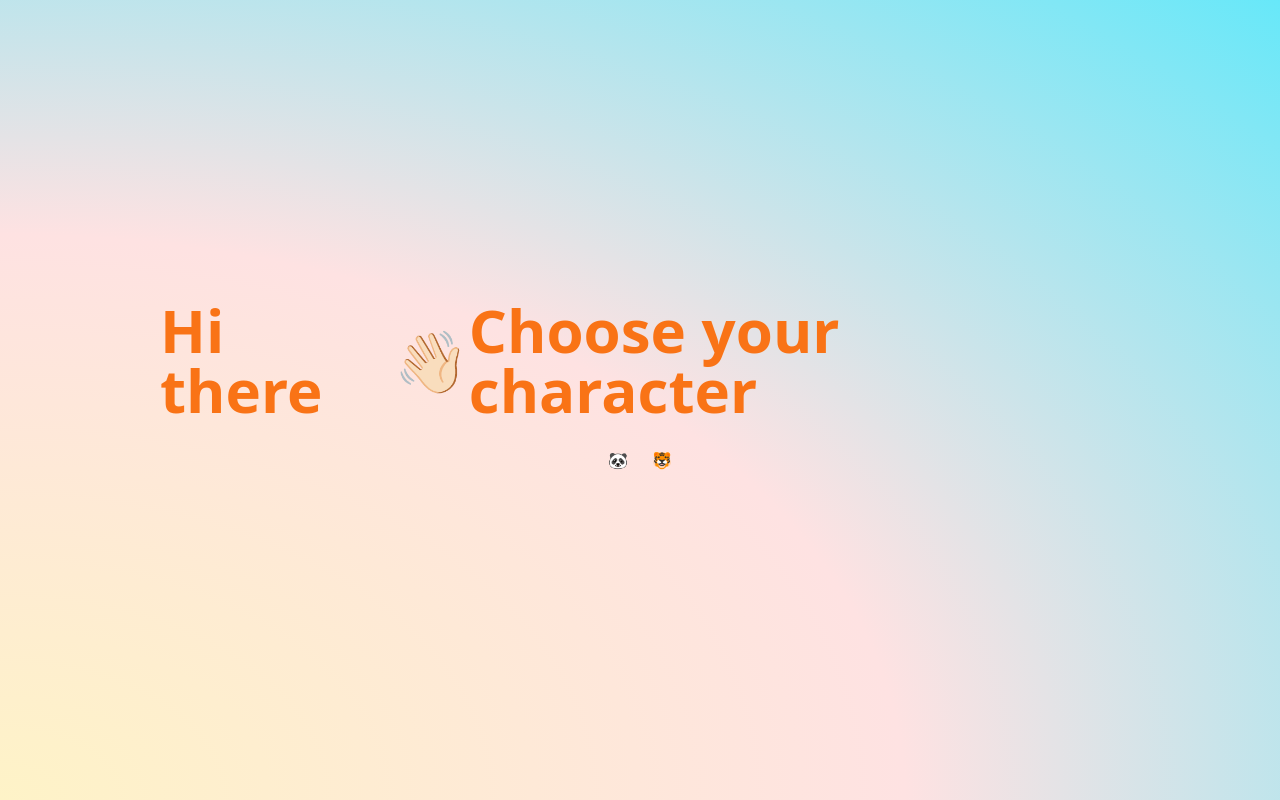
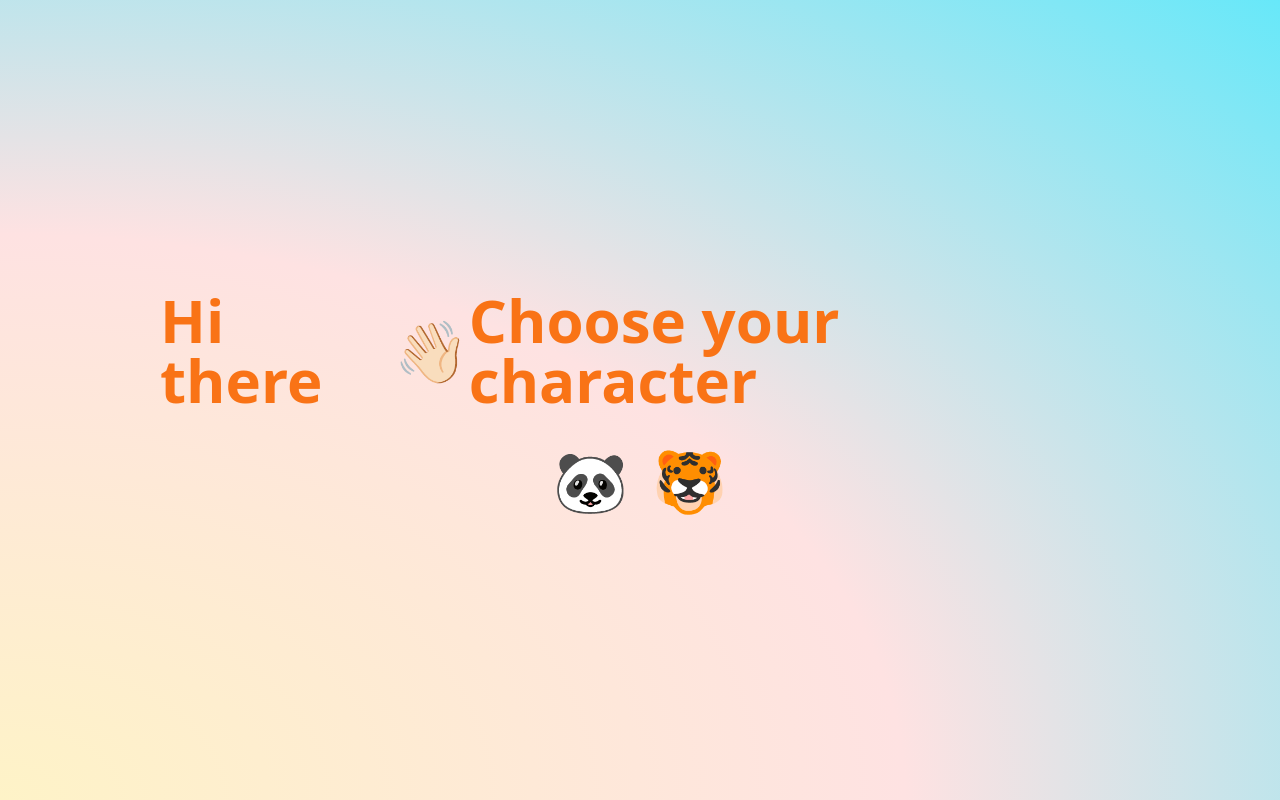
Before and after one commit to Tritintruong114/tictactoe-tailwind-UI-finish, a React (Create React App) app: page / in a window 1280 px wide. Built offline with nearby package versions, Linux system fonts and the light colour scheme.

Commit message:
finish the UI

```diff
--- a/src/components/Board.jsx
+++ b/src/components/Board.jsx
@@ -4,9 +4,9 @@ import Square from "./Square";
 export default function Board({ color, squares, handleClick }) {
   // const [title,setTitle] = useState()
   return (
-    <div className="md:flex">
-      <div className="md:flex flex flex-col h-fit w-fit justify-center items-center gap-3 ">
-        <div className="w-fit md:flex space-x-3 flex flex-row justify-center items-center">
+    <div className="md:flex flex w-full h-full flex-col justify-center items-center ">
+      <div className="md:flex  flex flex-col h-3/4 w-3/4 justify-center items-center gap-12 ">
+        <div className="w-fit h-1/4 md:flex space-x-3 flex flex-row justify-center items-center">
           <Square
             color={color}
             title={squares[0]}
@@ -23,7 +23,7 @@ export default function Board({ color, squares, handleClick }) {
             handleClick={() => handleClick(2)}
           />
         </div>
-        <div className="w-fit md:flex space-x-3 flex flex-row justify-center items-center">
+        <div className="w-fit h-1/4 md:flex space-x-3 flex flex-row justify-center items-center">
           <Square
             color={color}
             title={squares[3]}
@@ -40,7 +40,7 @@ export default function Board({ color, squares, handleClick }) {
             handleClick={() => handleClick(5)}
           />
         </div>
-        <div className="w-fit md:flex space-x-3 flex flex-row justify-center items-center">
+        <div className="w-fit h-1/4 md:flex space-x-3 flex flex-row justify-center items-center">
           <Square
             color={color}
             title={squares[6]}
--- a/src/components/Game.jsx
+++ b/src/components/Game.jsx
@@ -3,9 +3,9 @@ import Board from "./Board";
 
 function Game() {
   const [squares, setSquares] = useState(Array(9).fill(null));
-  const [xIsNext, setXIsNext] = useState();
+  const [xIsNext, setXIsNext] = useState("");
   const [winner, setWinner] = useState();
-  const [color, setColor] = useState();
+  // const [color, setColor] = useState();
   const [player, setPlayer] = useState(false);
 
   //Declaring a Winner
@@ -45,11 +45,14 @@ function Game() {
     return null;
   };
   const chosePlayerPanda = () => {
+    setXIsNext("🐼")
     setPlayer(true);
   };
 
   const chosePlayerTiger = () => {
     setPlayer(true);
+    setXIsNext( "🐯")
+
   };
   //Handle player
   //this is for the X or O title for the square
@@ -81,7 +84,7 @@ function Game() {
   };
 
   return (
-    <div className="md:flex  w-3/4 h-5/6 flex flex-col items-center justify-center gap-3">
+    <div className="md:flex  w-3/4 h-4/6 flex flex-col items-center justify-center gap-3 py-6">
       {!player && (
         <div className="flex md:flex flex-col justify-center items-center">
           <h1 class="flex flex-row md:text-6xl justify-center w-full items-center font-bold text-3xl text-orange-500">
@@ -89,49 +92,49 @@ function Game() {
             <span class="md:flex animate-[wave_3s_ease-in-out_99]  ">👋🏻</span>
             <span className="md:flex">Choose your character</span>
           </h1>
-          <div className="flex flex-row gap-x-6">
-            <button
-              className="h-20 hover:scale-150 transition ease-in-out "
+          <div className="flex flex-row items-center justify-around gap-x-6 pt-10">
+            <span
+              className=" text-6xl hover:scale-150 transition ease-in-out cursor-pointer "
               onClick={chosePlayerPanda}
             >
               🐼
-            </button>
+            </span>
 
-            <button
-              className="h-20 hover:scale-150 transition ease-in-out"
+            <span
+              className="text-6xl hover:scale-150 transition ease-in-out cursor-pointer"
               onClick={chosePlayerTiger}
             >
               🐯
-            </button>
+            </span>
           </div>
         </div>
       )}
 
       {winner && (
-        <h2 className="md:flex space-x-3 shadow-xl  text-gray-100 text-sm py-1  flex justify-center rounded-xl items-center font-light w-1/4  bg-gradient-to-tr from-red-100 to-red-400">
+        <h2 className="md:flex space-x-3 shadow-xl  text-gray-100 text-3xl h-1/6 w-1/6   flex justify-center rounded-xl items-center font-light  bg-gradient-to-tr from-red-100 to-red-400">
           Winner is : {winner ? winner : ""}
         </h2>
       )}
 
       {player && (
-        <div className="md:flex rounded-xl w-2/6 h-3/4 bg-gradient-to-br  from-red-200 to-red-400 flex flex-col justify-center items-center gap-6">
-          <span className="md:flex text-gray-100 font- flex flex-row justify-center items-center ">
-            Next player is: {xIsNext ? "🐼" : "🐯"}
+        <div className="md:flex rounded-xl w-1/4 h-3/4 bg-gradient-to-br  from-red-200 to-red-400 flex flex-col justify-center items-center gap-6">
+          <span className="md:flex text-gray-100 mt-6 text-4xl flex flex-row justify-center items-center ">
+            Next player is:<span className="animate-[wave_3s_ease-in-out_99] "> {xIsNext ? "🐼" : "🐯"}</span>
           </span>
           <Board squares={squares} handleClick={handleClick} />
         </div>
       )}
       {player && (
-        <div className="flex flex-row justify-around items-center w-2/5 h-fit">
+        <div className="flex flex-row justify-around items-center w-1/5 h-fit">
           <button
             onClick={prevMove}
-            className="text-red-500  font-light text-xs bg-gradient-to-r from-indigo-200 h-5  via-red-200 to-yellow-200 hover:text-red-500 hover:scale-125 transition ease-out  w-1/4  rounded-lg"
+            className="text-red-500 py-6 px-16 justify-center hover:font-bold items-center flex md:flex font-light text-2xl bg-gradient-to-r from-indigo-200 h-5  via-red-200 to-yellow-200 hover:text-red-500 hover:scale-125 transition ease-out  w-1/4  rounded-lg"
           >
             Prev
           </button>
 
           <button
-            className="text-red-500  font-light text-xs bg-gradient-to-r from-indigo-200 h-5 via-red-200 to-yellow-200 hover:text-red-500 hover:scale-125 transition ease-out  w-1/4  rounded-lg "
+            className="text-red-500 py-6 px-16 justify-center hover:font-bold items-center flex md:flex font-light text-2xl bg-gradient-to-r from-indigo-200 h-5 via-red-200 to-yellow-200 hover:text-red-500 hover:scale-125 transition ease-out  w-1/4  rounded-lg "
             onClick={handlRestart}
           >
             Restart
--- a/src/components/Square.jsx
+++ b/src/components/Square.jsx
@@ -2,12 +2,14 @@ import React from "react";
 
 function Square({ title, handleClick }) {
   return (
+    <div>
     <button
-      className=" md:flex bg-gray-100 hover:scale-125 transition ease-out font-bold h-8 w-8 text-red-500 rounded-md"
+      className=" md:flex flex justify-center items-center text-6xl bg-gray-100  hover:scale-125 transition ease-out font-bold h-32 w-32 rounded-md"
       onClick={handleClick}
     >
-      {title}
-    </button>
+      <span className="animate-[wave_3s_ease-in-out_99]">{title}</span>
+      </button>
+      </div>
   );
 }
 
```
